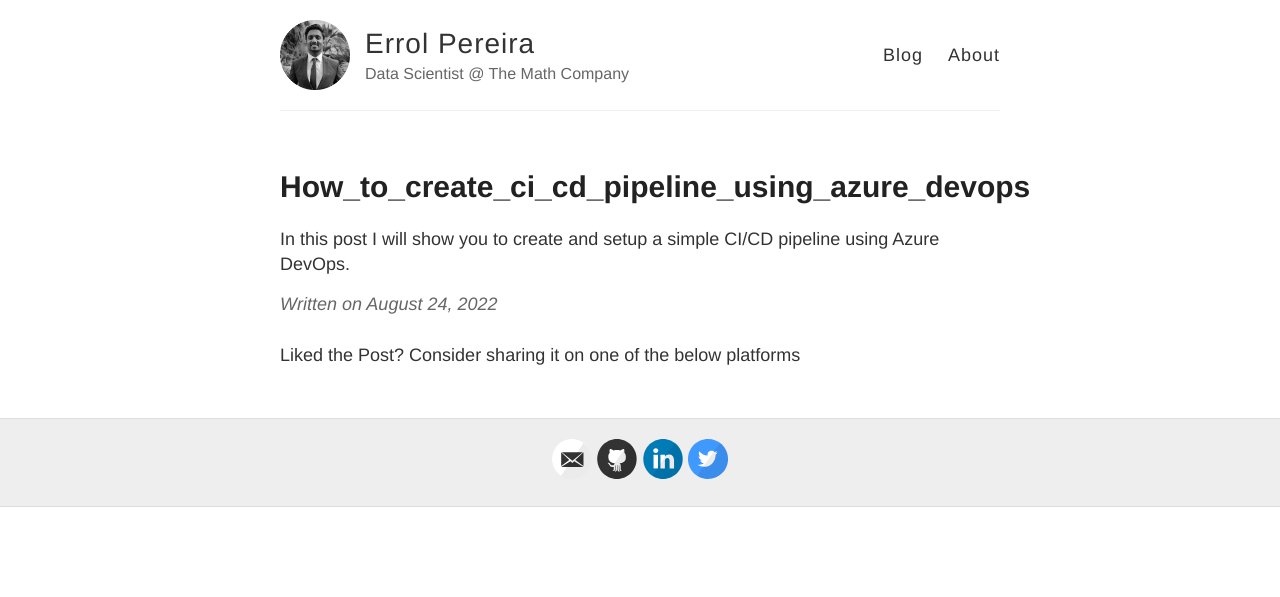
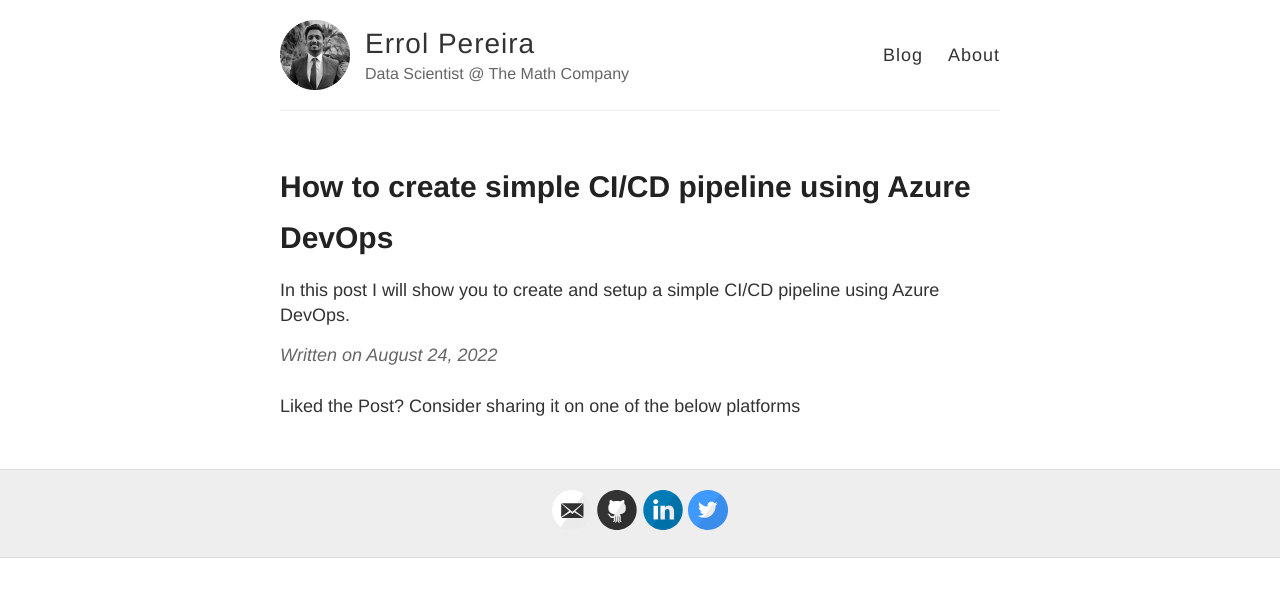
Before and after one commit to errolPereira/errolPereira.github.io, a Jekyll site: the page built from _posts/2022-08-24-how_to_create_CI_CD_pipeline_using_azure_devops.md, in a window 1280 px wide. Shown: the top 597 px of the page. Built offline with Jekyll 4.4.1, drawn with Linux system fonts in a browser that asks for light colours; comment, search, counter and statistics services are not loaded; some of the changed lines change nothing that is shown.

Commit message:
Create 2022-08-24-how_to_create_CI_CD_pipeline_using_azure_devops.md

```diff
--- a/_posts/2022-08-24-how_to_create_CI_CD_pipeline_using_azure_devops.md
+++ b/_posts/2022-08-24-how_to_create_CI_CD_pipeline_using_azure_devops.md
@@ -2,5 +2,6 @@
 published: true
 layout: post
 category: 'CI/CD, Azure DevOps, pipelines, Continuous Integration, Continuous Development'
+title: How to create simple CI/CD pipeline using Azure DevOps
 ---
 In this post I will show you to create and setup a simple CI/CD pipeline using Azure DevOps.
```
